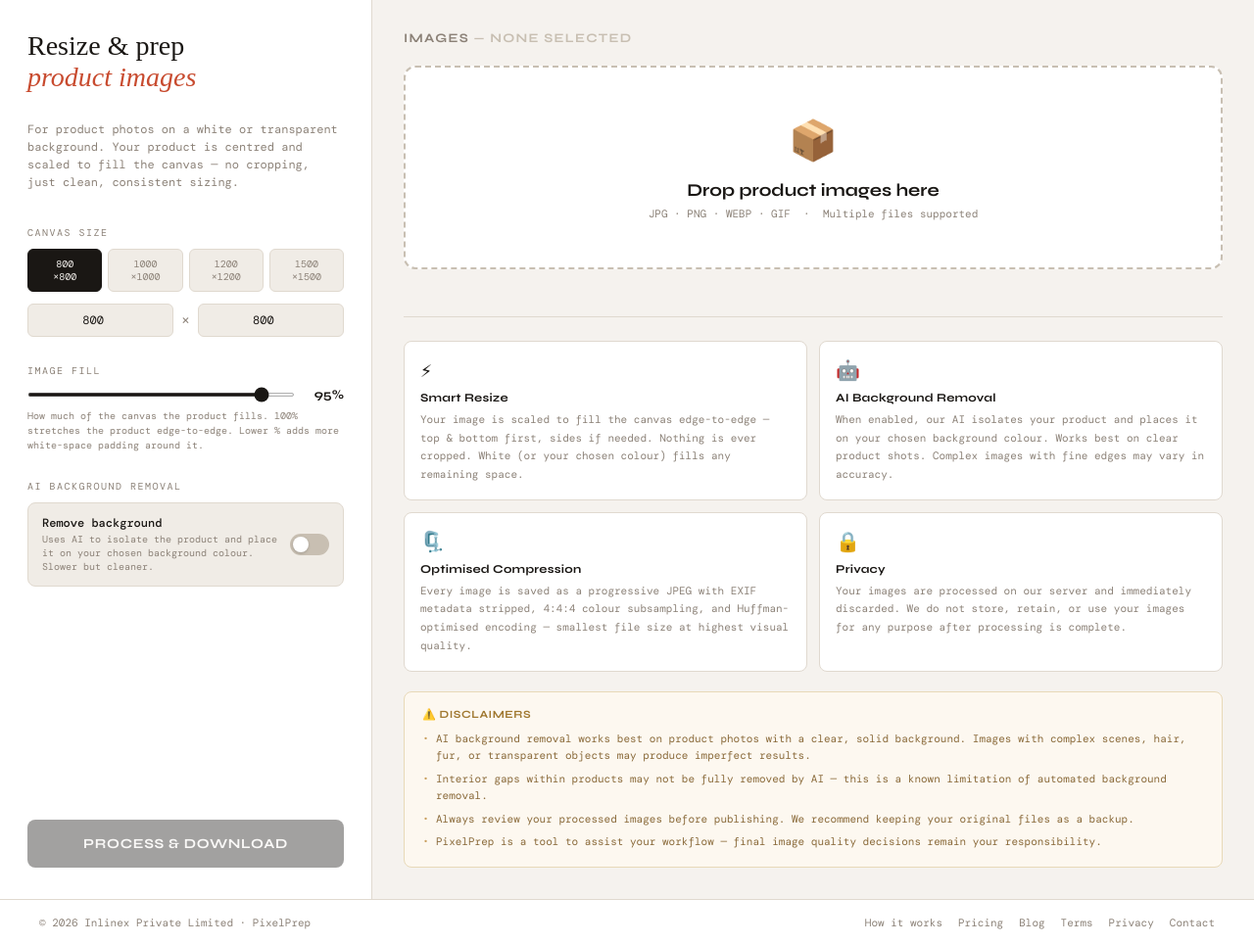
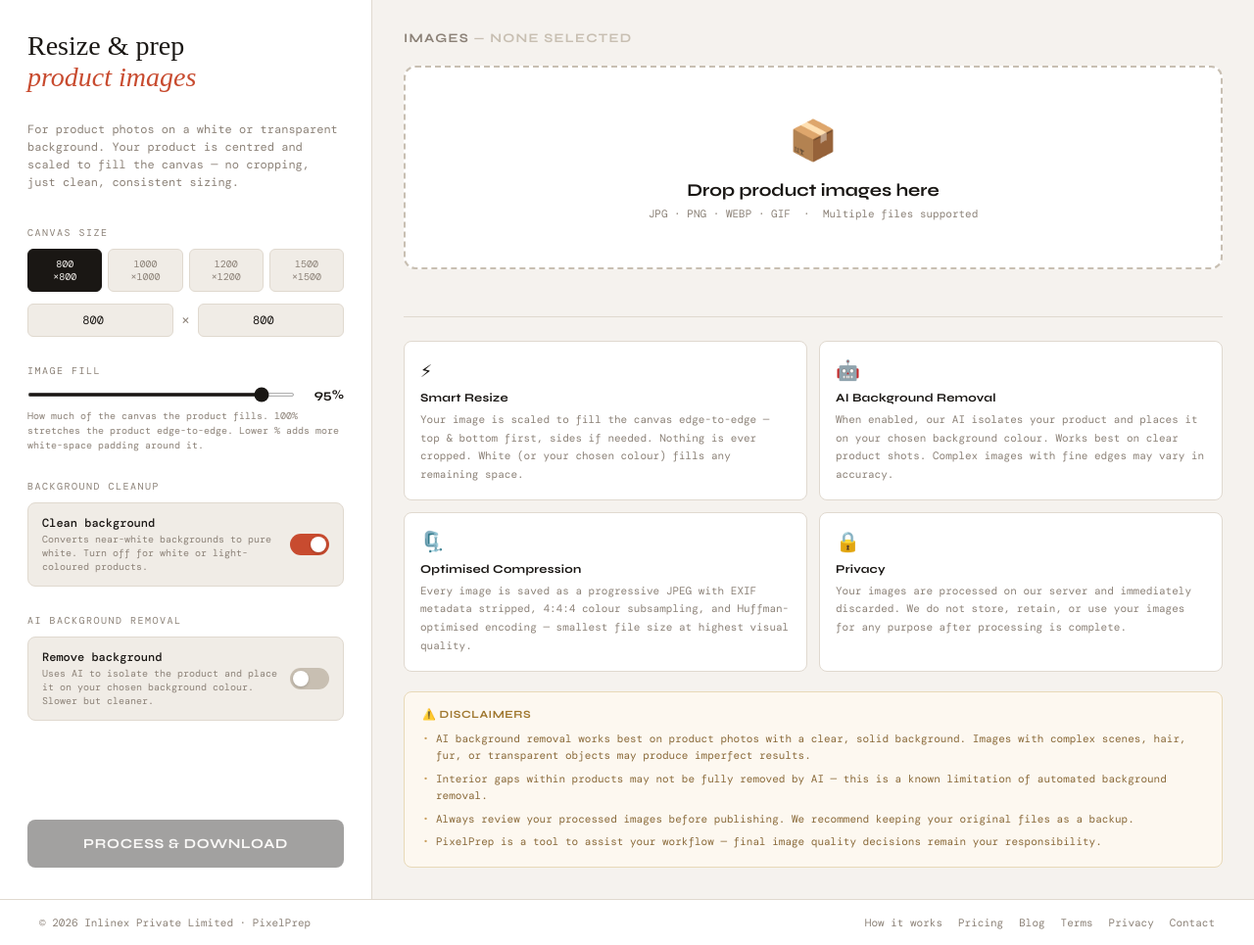
Before and after one commit to arcintscooters-maker/resizeimagepaid, a Flask app: page / in a window 1280 px wide. Shown: the part 53-1018 px from the top of the page at 98% size. Run offline with Flask 3, Linux system fonts and the light colour scheme; data that the repository does not hold is empty; some libraries are stand-ins or nearby versions; some web fonts are replaced.

Commit message:
Add Clean Background toggle so users can disable bg cleanup for white products
Toggle defaults ON (existing behavior). When turned off, skips the flood-fill
near-white cleanup — prevents distortion on white/light-coloured products.
Hidden when Remove BG is active since it's not relevant.

Co-Authored-By: Claude Opus 4.6 (1M context) <noreply@anthropic.com>

```diff
--- a/app.py
+++ b/app.py
@@ -398,7 +398,7 @@ def clean_near_white_background(img_rgb, threshold=30):
     arr[visited] = [255, 255, 255]
     return Image.fromarray(arr)
 
-def process_image(img_bytes, target_w, target_h, bg_color_hex, remove_bg, fill_pct=0.95, bg_model='birefnet'):
+def process_image(img_bytes, target_w, target_h, bg_color_hex, remove_bg, fill_pct=0.95, bg_model='birefnet', clean_bg=True):
     bg_rgb = hex_to_rgb(bg_color_hex)
     img = Image.open(io.BytesIO(img_bytes)).convert("RGBA")
     if remove_bg:
@@ -433,7 +433,8 @@ def process_image(img_bytes, target_w, target_h, bg_color_hex, remove_bg, fill_p
             img_rgb = white_bg.convert("RGB")
         else:
             img_rgb = img.convert("RGB")
-        img_rgb = clean_near_white_background(img_rgb)
+        if clean_bg:
+            img_rgb = clean_near_white_background(img_rgb)
         img_rgb = autocrop_white(img_rgb)
     canvas = fit_and_place(img_rgb, target_w, target_h, bg_rgb, fill_pct)
     return save_optimised(canvas)
@@ -1025,6 +1026,7 @@ def process():
         target_w, target_h = 800, 800
 
     remove_bg = request.form.get("remove_bg", "false").lower() == "true"
+    clean_bg = request.form.get("clean_bg", "true").lower() == "true"
     bg_color = request.form.get("bg_color", "#ffffff") if remove_bg else "#ffffff"
     bg_model = "birefnet" if remove_bg else "none"
     try:
@@ -1068,7 +1070,7 @@ def process():
 
     def _process(args):
         data, name = args
-        return name, process_image(data, target_w, target_h, bg_color, remove_bg, fill_pct, bg_model)
+        return name, process_image(data, target_w, target_h, bg_color, remove_bg, fill_pct, bg_model, clean_bg)
 
     if image_count == 1:
         name, result = _process(file_data[0])
--- a/templates/index.html
+++ b/templates/index.html
@@ -743,6 +743,18 @@
       <div class="fill-hint">How much of the canvas the product fills. 100% stretches the product edge-to-edge. Lower % adds more white-space padding around it.</div>
     </div>
 
+    <!-- Clean BG toggle — only shown when Remove BG is OFF -->
+    <div id="cleanBgSection">
+      <div class="section-label">Background Cleanup</div>
+      <div class="toggle-row on" id="cleanBgToggle">
+        <div class="toggle-info">
+          <div class="toggle-name">Clean background</div>
+          <div class="toggle-desc">Converts near-white backgrounds to pure white. Turn off for white or light-coloured products.</div>
+        </div>
+        <div class="toggle-switch"></div>
+      </div>
+    </div>
+
     <!-- Background colour — only shown when remove bg is ON -->
     <div id="bgColourSection" style="display:none;">
       <div class="section-label">Background Colour</div>
@@ -907,6 +919,7 @@
   let bgColor = '#ffffff';
   let fillPct = 95;
   let removeBg = false;
+  let cleanBg = true;
   let bgModel = 'birefnet'; // always birefnet, emailed async
   const isLoggedIn = {{ 'true' if user else 'false' }};
 
@@ -929,6 +942,7 @@
   const colourPicker = document.getElementById('colourPicker');
   const colourHex = document.getElementById('colourHex');
   const removeBgToggle = document.getElementById('removeBgToggle');
+  const cleanBgToggle = document.getElementById('cleanBgToggle');
   const customW = document.getElementById('customW');
   const customH = document.getElementById('customH');
   const fillSlider = document.getElementById('fillSlider');
@@ -998,6 +1012,7 @@
     removeBgToggle.classList.toggle('on', removeBg);
     document.getElementById('bgModelSection').style.display = removeBg ? 'block' : 'none';
     document.getElementById('bgColourSection').style.display = removeBg ? 'block' : 'none';
+    document.getElementById('cleanBgSection').style.display = removeBg ? 'none' : 'block';
     // Reset bg colour to white when Remove BG is turned off
     if (!removeBg) {
       bgColor = '#ffffff';
@@ -1006,6 +1021,12 @@
       document.querySelectorAll('.swatch').forEach(s => s.classList.remove('active'));
       document.querySelector('.swatch[data-color="#ffffff"]').classList.add('active');
     }
+  });
+
+  // Clean BG toggle
+  cleanBgToggle.addEventListener('click', () => {
+    cleanBg = !cleanBg;
+    cleanBgToggle.classList.toggle('on', cleanBg);
   });
 
   // Fill slider
@@ -1138,6 +1159,7 @@
     formData.append('bg_color', bgColor);
     formData.append('fill_pct', fillPct);
     formData.append('remove_bg', removeBg ? 'true' : 'false');
+    formData.append('clean_bg', cleanBg ? 'true' : 'false');
 
     const isMobile = /iPhone|iPad|iPod|Android/i.test(navigator.userAgent);
 
@@ -1154,6 +1176,7 @@
           singleForm.append('bg_color', bgColor);
           singleForm.append('fill_pct', fillPct);
           singleForm.append('remove_bg', 'false');
+          singleForm.append('clean_bg', cleanBg ? 'true' : 'false');
           const res = await fetch('/process', { method: 'POST', body: singleForm });
           if (!res.ok) {
             let err = 'Server error';
```
